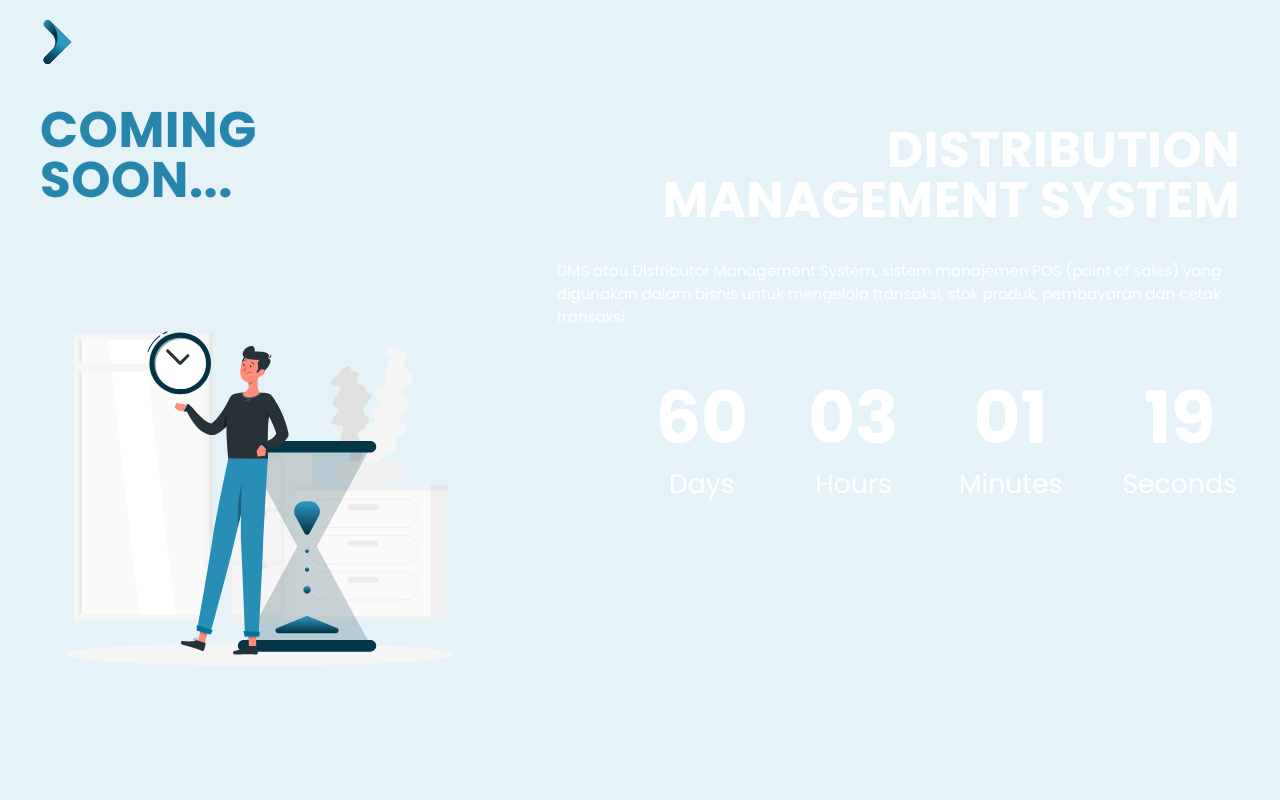
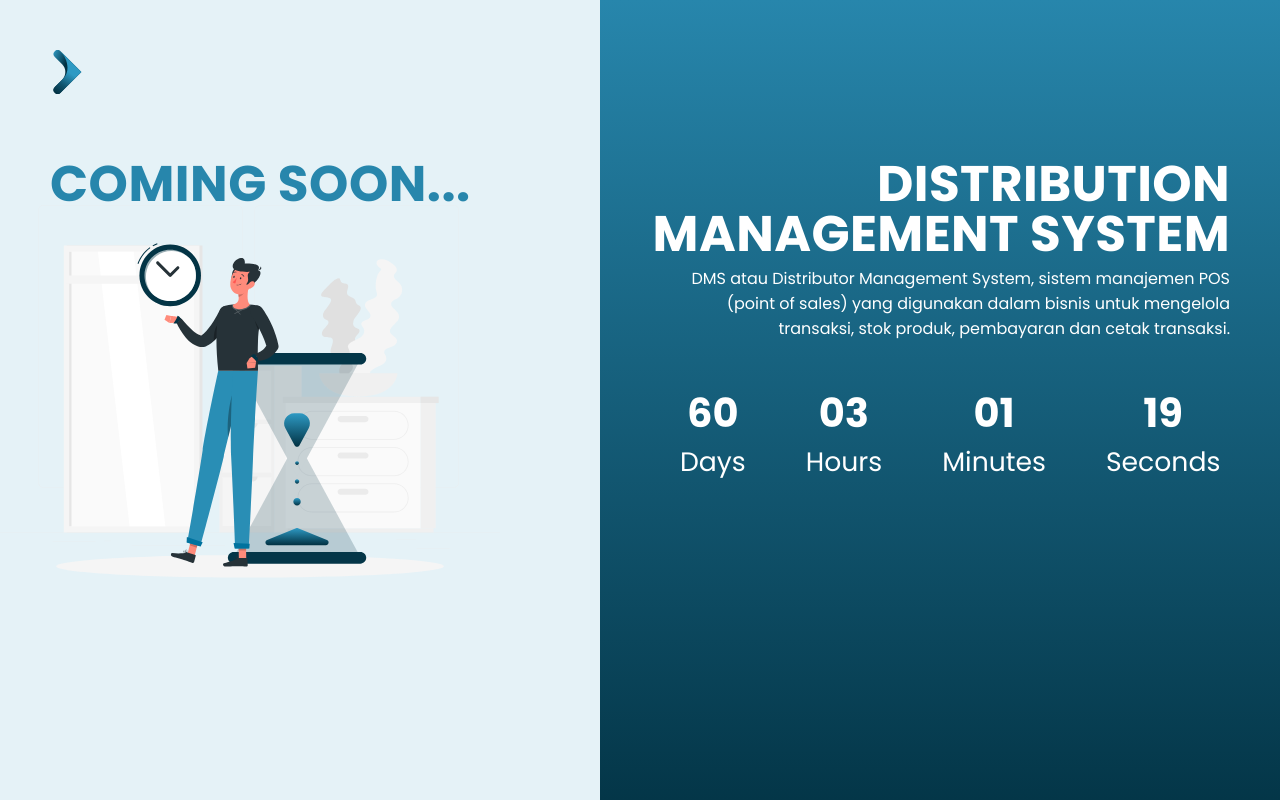
Before and after one commit to lifeofriq/comingsoon-page, a plain HTML site: page index.html in a window 1280 px wide. Drawn offline with Linux system fonts and the light colour scheme.

Commit message:
Update style.css

```diff
--- a/style.css
+++ b/style.css
@@ -1,40 +1,54 @@
 @import url('https://fonts.googleapis.com/css2?family=Poppins:wght@400;500;600;700&display=swap');
 
-body{
+body {
     background-color: #E5F2F7;
     font-family: "Poppins", sans-serif;
-    height: flex;
+    height: 100%;
+    width: 100%;
     display: flex;
     flex-direction: row;
-    overflow: hidden;
     margin: 0;
-
+    overflow: hidden; /* Add overflow: hidden to prevent horizontal scrollbar */
 }
 
-.img{
-    margin-left: 40px;
-    margin-top: 20px;
-
-    flex-shrink: 0;
+.split {
+    min-width: 50%; /* Set a minimum width */
+    height: 100%;
+    position: fixed;
+    z-index: 1;
+    top: 0;
+    overflow-x: hidden;
+    padding-top: 20px;
 }
 
-.comingsoon{
+.img {
+    position: absolute;
+    top: 50px; /* Adjust the top position as needed */
+    left: 50px; /* Set the left position to 50px */
+    z-index: 2;
+}
+
+.comingsoon {
     color: #2786AC;
     font-family: Poppins;
     font-size: 25px;
     font-style: normal;
-    margin-left: 40px;
-    margin-right: 300px;
     font-weight: 600;
-    line-height: 50px; /* 49.25px */
+    line-height: 50px;
     letter-spacing: 0.5px;
+    position: absolute;
+    top: 125px;
+    left: 50px;
+    z-index: 2;
 }
 
 .svg {
-    margin-left: 10px;
-    width: 50px;
-    height: 50px;
-    flex-shrink: 0;
+    width: 75px;
+    height: 75px;
+    position: absolute;
+    top: 150px;
+    left: 0px;
+    z-index: 2;
 }
 
 .web_name {
@@ -43,44 +57,97 @@ body{
     font-family: Poppins;
     font-size: 25px;
     font-style: normal;
-    margin-top: 125px;
-    margin-left: 31px;
-    margin-right: 40px;
-    margin-bottom: 30px;
     font-weight: 15px;
-    line-height: 50px; /* 39.4px */
+    line-height: 50px;
     letter-spacing: 0.4px;
+    position: absolute;
+    top: 125px;
+    left: 50px;
+    right: 50px;
+    z-index: 2;
 }
 
-.desc{
+.desc {
     color: #FFF;
     font-family: Poppins;
-    margin-right: 40px;
-    font-size: 15px;
-    margin-bottom: 70px;
+    position: absolute;
+    top: 250px;
+    left: 50px;
+    right: 50px;
+    z-index: 2;
 }
 
-.container2 {
-    width: 100%;
-    height: 100vh;
-    text-align: right;
-    align-content: end;
+.split.left {
+    min-width: 50%; /* Set a minimum width */
+    left: 0; /* Position it on the left */
+    background-image: linear-gradient(180, #fff, #ddd);
+    display: flex;
+    flex-direction: column;
+    align-items: center;
+    justify-content: center;
+    text-align: center;
+    padding: 20px;
+    overflow: hidden;
 }
 
+/* Remove padding-right to align content to the left in smaller screens */
+@media (max-width: 768px) {
+    .split.left {
+        padding-right: 0;
+    }
+}
+
+.split.right {
+    min-width: 50%; /* Set a minimum width */
+    right: 0; /* Position it on the right */
+    background-image: linear-gradient(#2786AC, #023243);
+    display: flex;
+    flex-direction: column;
+    align-items: flex-end; /* Align content to the right */
+    justify-content: center;
+    padding: 20px;
+    text-align: center; /* Center the text */
+    overflow: hidden;
+}
+
+/* Remove padding-left for smaller screens to align content to the right */
+@media (max-width: 768px) {
+    .split.right {
+        padding-left: 0;
+    }
+}
+
+.web_name {
+    text-align: right;
+}
+
+.desc {
+    padding-right: 0;
+    padding-bottom: 30px;
+    text-align: right;
+}
 
 #countdown {
-    text-align: center;
+    text-align: right;
+    padding-right: 20px;
+}
+
+#countdown {
+    text-align: right;
     font-family: "Poppins", sans-serif;
     font-weight: SemiBold;
     color: #FFF;
     display: flex;
-    margin-right: 250px;
+    margin-right: 130px;
     transform: scale(2);
     margin-bottom: 120px;
-    justify-content: right;
+    position: absolute;
+    top: 400px;
+    right: 20px;
+    z-index: 2;
 }
 
-.time{
+.time {
     display: flex;
     flex-direction: column;
     text-align: right;
@@ -89,40 +156,27 @@ body{
     margin: 15px;
 }
 
-.time h2{
+.time h2 {
     font-size: semibold;
-    font-size: 36px;
+    font-size: 20px;
     line-height: 1;
     margin: 0 0 5px;
 }
 
-#grad1 {
-    max-height: fit-content;
-    background-color: #023243; /* For browsers that do not support gradients */
-    background-image: linear-gradient(#2786AC, #023243 );
-  }
-
 /* Define the two-column layout */
 .two-column {
     display: flex;
-    /*180, #2786AC, #023243 */
     background-image: linear-gradient(200, #2786AC, #023243);
 }
 
-@media(max-width) {
-    h1 {
-        text-align: right;
-        font-size: 45px;
+/* Media Query for smaller screens */
+@media (max-width: 768px) {
+    .split.left,
+    .split.right {
+        min-width: 100%; /* Set a minimum width for smaller screens */
     }
-    .time {
-        text-align: right;
-        margin: 5px;
-    }
-    .time h2 {
-        text-align: right;
-        font-size: 12px;
-    }
-    .time small {
-        font-size: 10px;
+
+    .split.right {
+        align-items: flex-start; /* Align content to the left on smaller screens */
     }
 }
```
